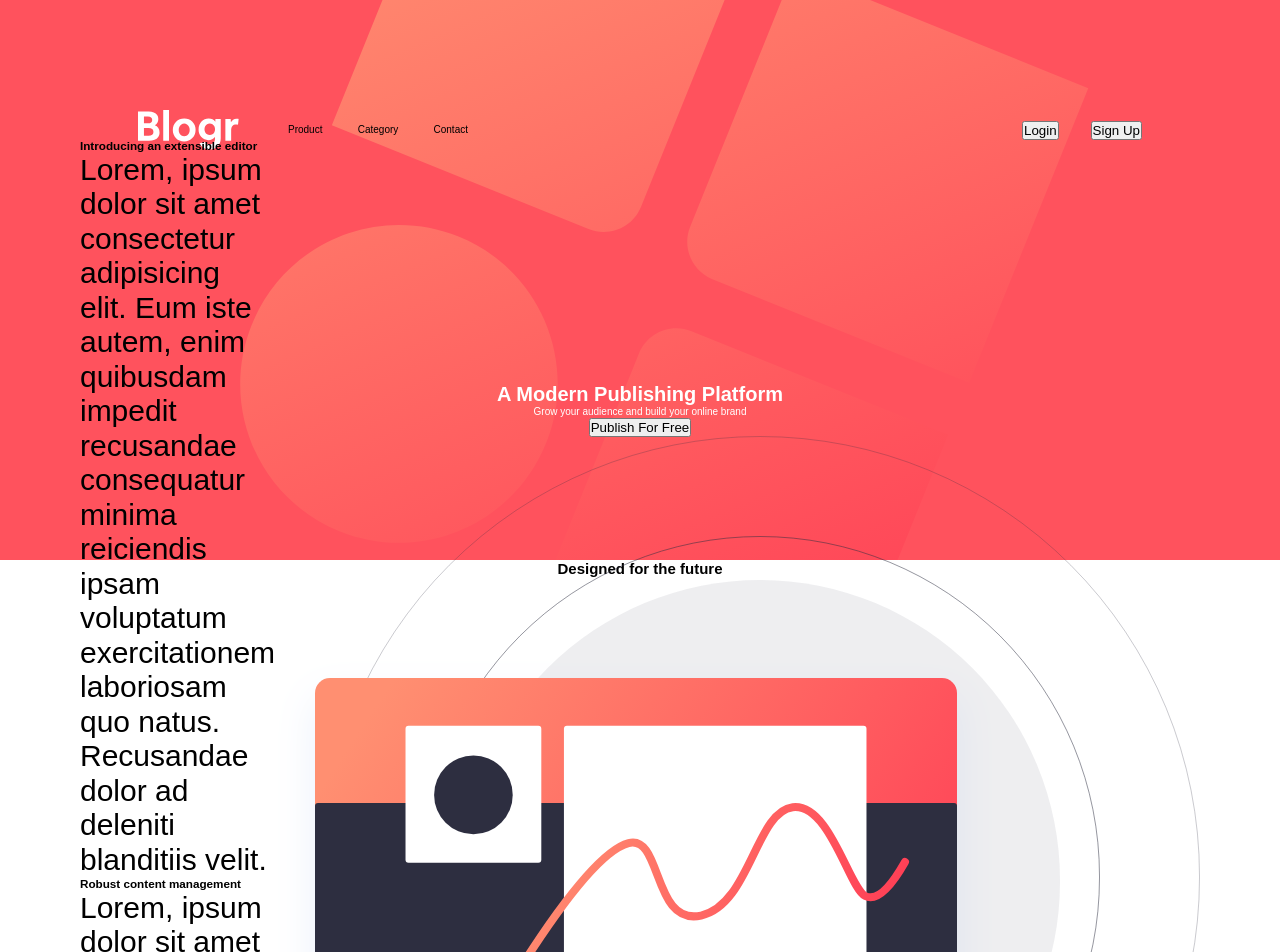
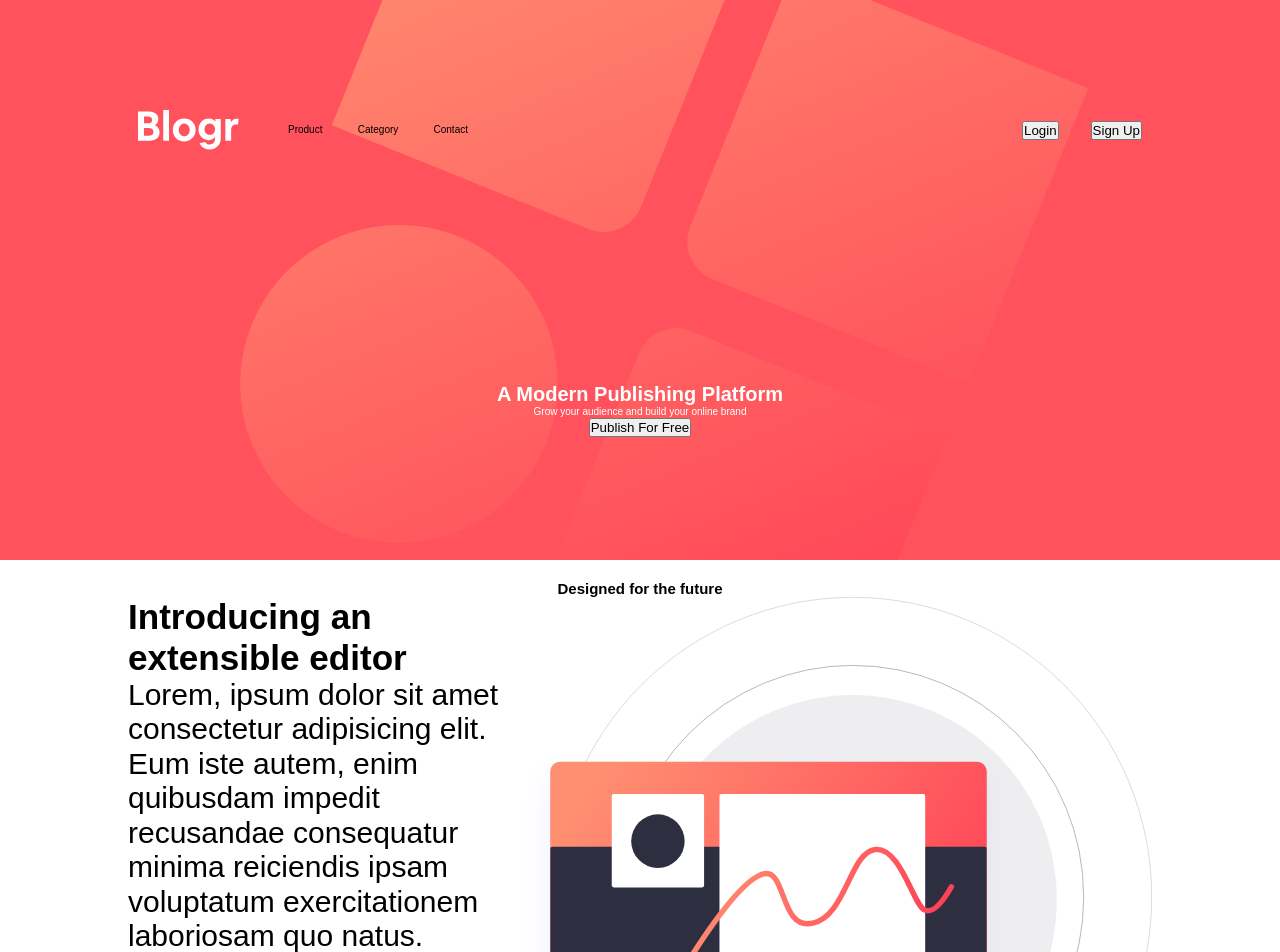
Before and after one commit to Vahe-Sevachyan/blogr-landing-page, a Vue app: page / in a window 1280 px wide. Shown: the top 952 px of the page. Built offline with nearby package versions, Linux system fonts and the light colour scheme.

Commit message:
fixed layout properties for bodyOne component

```diff
--- a/src/components/BodyOne.vue
+++ b/src/components/BodyOne.vue
@@ -8,7 +8,7 @@
   <div class="body-one-container">
     <h2>Designed for the future</h2>
     <div class="body-one-display">
-      <div class="description">
+      <div class="description-paragraph">
         <h3>Introducing an extensible editor</h3>
         <p class="description-paragraph">
           Lorem, ipsum dolor sit amet consectetur adipisicing elit. Eum iste
@@ -36,28 +36,32 @@
 <style scoped>
 .body-one-container {
   width: 80%;
+  /* height: 60rem; */
   margin: auto;
   display: flex;
   justify-content: center;
   align-items: center;
   flex-direction: column;
+  margin-top: 2rem;
 }
 .body-one-display {
   display: flex;
   justify-content: center;
   align-items: center;
   height: 60rem;
-  width: 100%;
 }
-.description {
+.description-paragraph {
   display: flex;
   flex-direction: column;
+  max-width: 100%;
+  max-height: 100%;
 }
 .description-paragraph {
   font-size: 3rem;
 }
 .description-img {
-  object-fit: scale-down;
-  object-fit: fill;
+  max-width: 100%;
+  max-height: 100%;
+  object-fit: contain;
 }
 </style>
```
